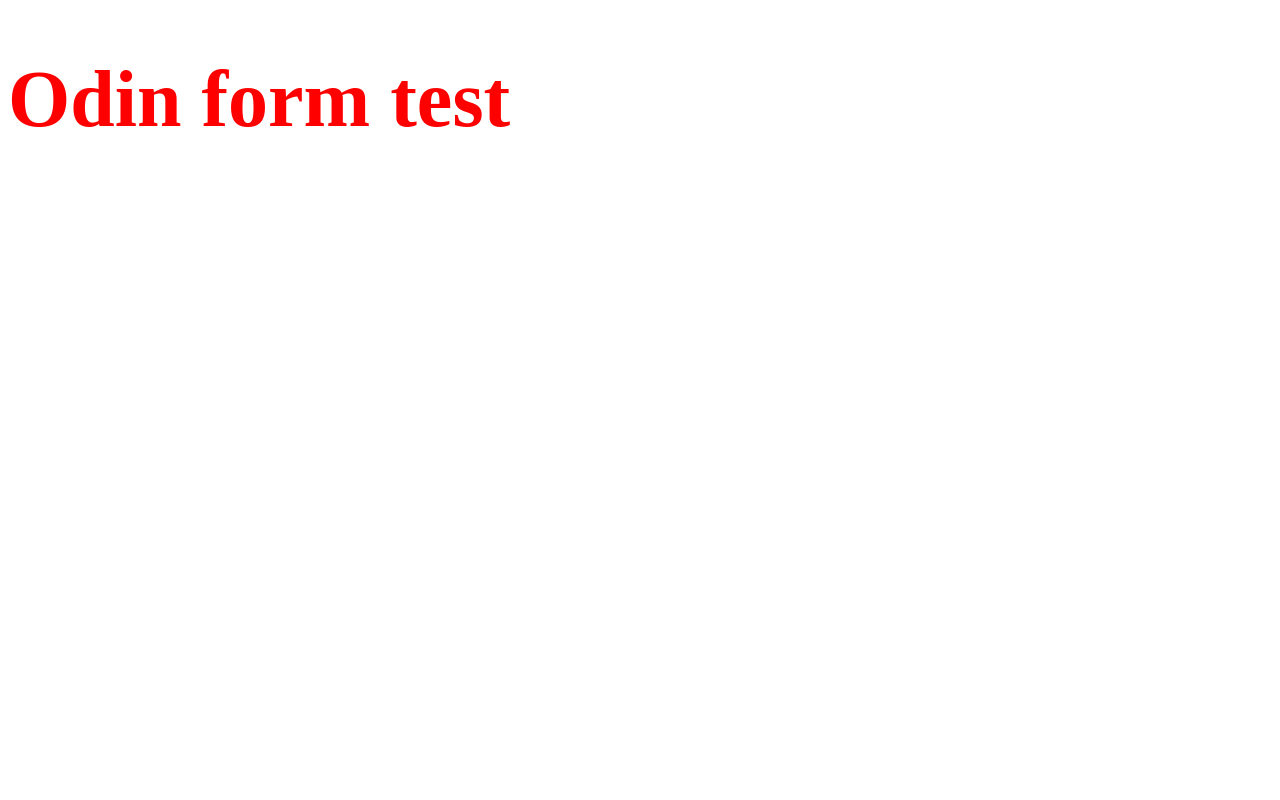
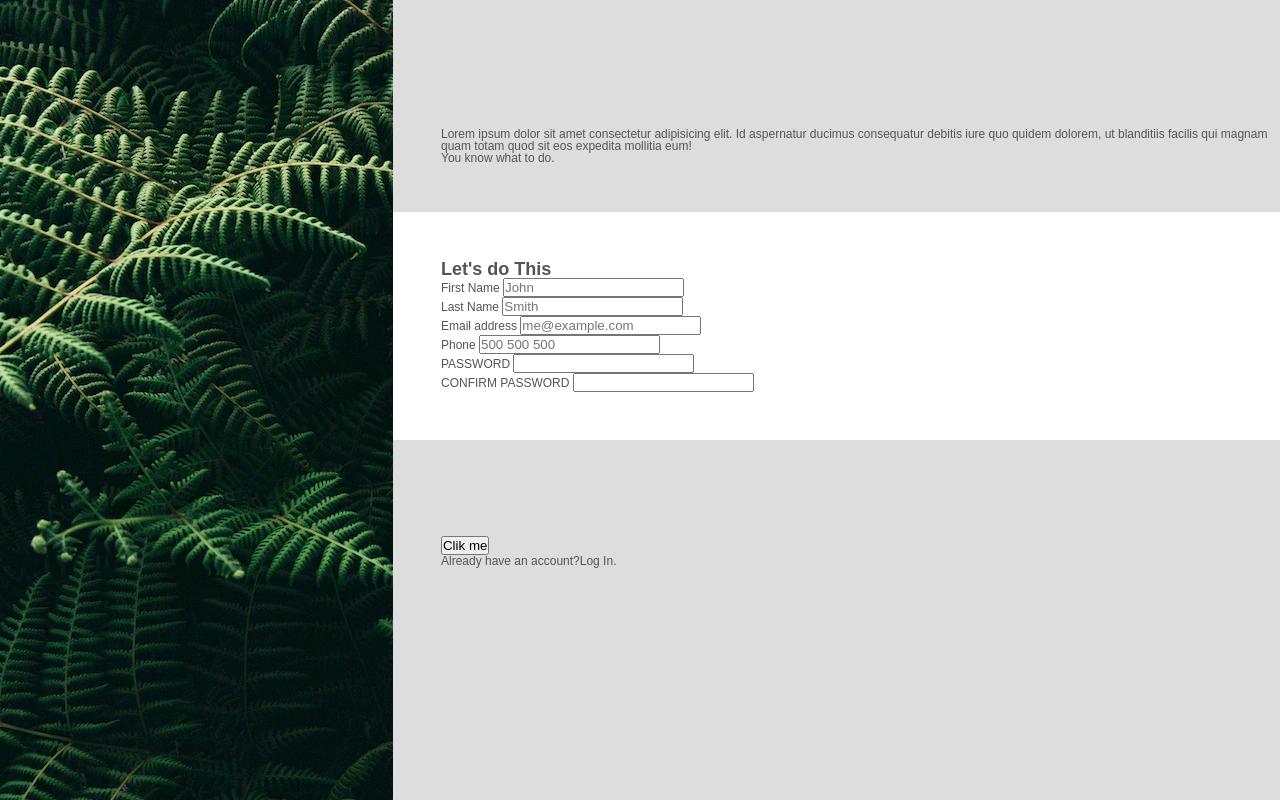
Before and after one commit to Bielesz/odin-form, a plain HTML site: page index.html in a window 1280 px wide. Drawn offline with Linux system fonts and the light colour scheme.

Commit message:
layout done

```diff
--- a/index.html
+++ b/index.html
@@ -6,8 +6,88 @@
     <meta name="viewport" content="width=device-width, initial-scale=1.0" />
     <link rel="stylesheet" href="style.css" />
     <title>Odin | Form</title>
+    <link src="Norse-Bold.otf" rel="stylesheet" type="text/css" />
   </head>
   <body>
-    <h1>Odin form test</h1>
+    <div class="container">
+      <div class="plant">
+        <!-- https://unsplash.com/@panduior -->
+      </div>
+      <div class="container2">
+        <div class="text">
+          <p>
+            Lorem ipsum dolor sit amet consectetur adipisicing elit. Id
+            aspernatur ducimus consequatur debitis iure quo quidem dolorem, ut
+            blanditiis facilis qui magnam quam totam quod sit eos expedita
+            mollitia eum!
+          </p>
+          <p>You know what to do.</p>
+        </div>
+        <div class="form-cont">
+          <h2>Let's do This</h2>
+          <form>
+            <div class="form">
+              <label for="full-name">First Name</label>
+              <input
+                id="first-name"
+                type="text"
+                placeholder="John"
+                name="name"
+                required
+              />
+            </div>
+
+            <div>
+              <label for="full-name">Last Name</label>
+              <input
+                id="last-name"
+                type="text"
+                placeholder="Smith"
+                name="name"
+                required
+              />
+            </div>
+
+            <div>
+              <label for="email">Email address</label>
+              <input
+                id="email"
+                type="email"
+                placeholder="me@example.com"
+                name="email"
+                required
+              />
+            </div>
+
+            <div class="form">
+              <label for="full-name">Phone</label>
+              <input
+                id="phone"
+                type="tel"
+                placeholder="500 500 500"
+                name="name"
+                required
+              />
+            </div>
+
+            <div class="form">
+              <label for="full-name">PASSWORD</label>
+              <input id="password" type="password" name="name" required />
+            </div>
+
+            <div class="form">
+              <label for="full-name">CONFIRM PASSWORD</label>
+              <input id="password" type="password" name="name" required />
+            </div>
+          </form>
+        </div>
+        <div class="cta">
+          <button>Clik me</button>
+          <p>Already have an account?<a>Log In</a>.</p>
+        </div>
+      </div>
+    </div>
+
+    <!-- <img src="odin-lined.png" alt="odin logo" /> -->
   </body>
 </html>
--- a/style.css
+++ b/style.css
@@ -1,4 +1,52 @@
-h1 {
-  font-size: 5rem;
-  color: red;
+* {
+  padding: 0;
+  margin: 0;
+  box-sizing: border-box;
 }
+
+html {
+  font-size: 62.5%;
+  overflow-x: hidden;
+}
+@font-face {
+  font-family: Norse;
+  src: url("Norse-Bold.otf") format("opentype");
+}
+
+body {
+  font-family: sans-serif;
+  font-size: 1.2rem;
+  line-height: 1;
+  font-weight: 400;
+  color: #555;
+  background-color: #ddd;
+}
+
+.container {
+  display: flex;
+}
+
+.container2 {
+  margin-top: 12.8rem;
+}
+
+.text {
+  margin-bottom: 4.8rem;
+  margin-left: 4.8rem;
+}
+
+.form-cont {
+  padding: 4.8rem;
+  background-color: #fff;
+  margin-bottom: 9.6rem;
+}
+.cta {
+  margin-left: 4.8rem;
+}
+
+.plant {
+  background-image: url("photo-1531292039036-7720ff2dadd5.webp");
+  display: inline-block;
+  height: 100vh;
+  width: 50rem;
+}
```
Also changed, not shown: Norse-Bold.otf (added), odin-lined.png (added), photo-1531292039036-7720ff2dadd5.webp (added).
